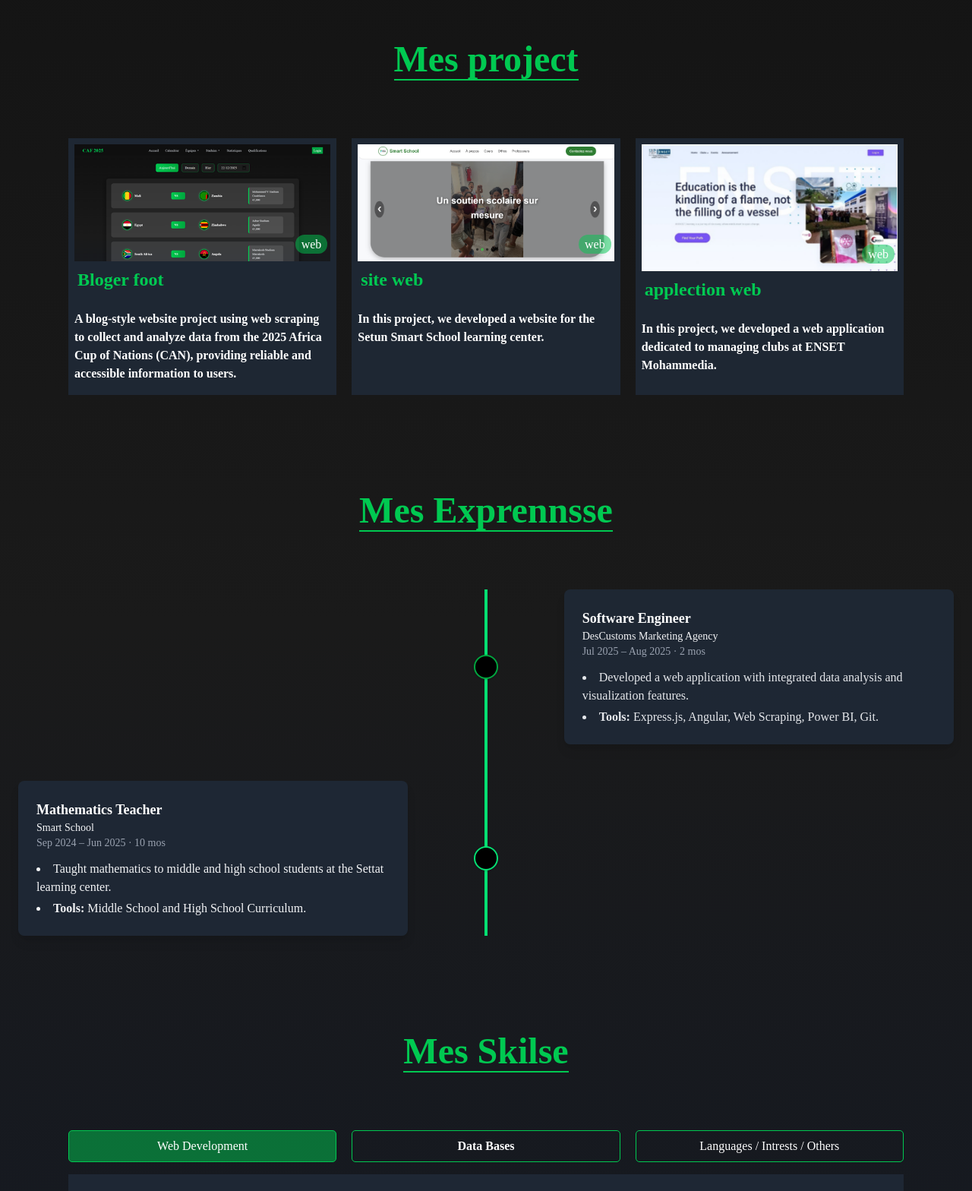
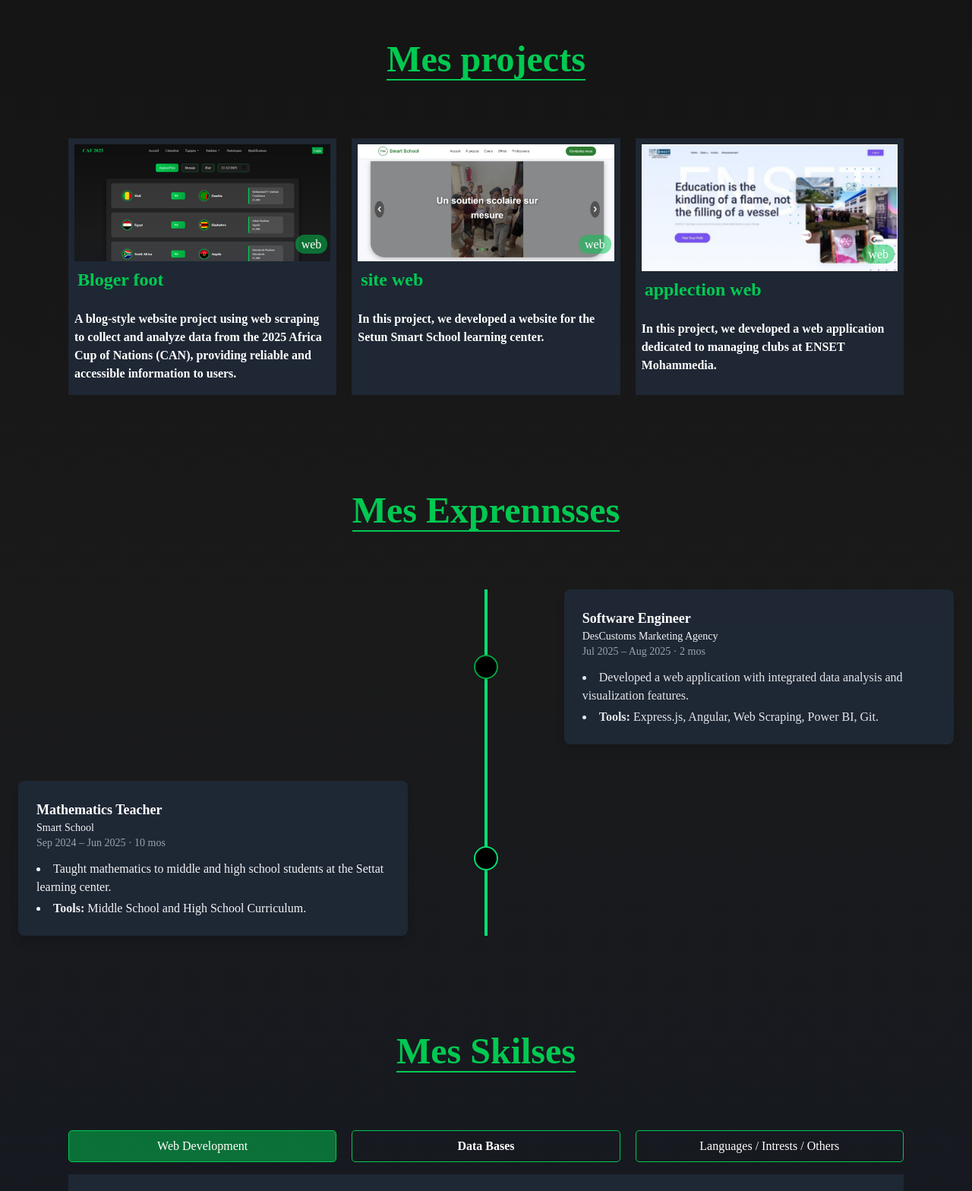
Before and after one commit to Ilyasse-ben/Portfolio, an Angular app in the folder portfolio/: page / in a window 1280 px wide. Shown: the part 874-2442 px from the top of the page at 76% size. Built offline with nearby package versions, Linux system fonts and the light colour scheme.

Commit message:
mintenence

```diff
--- a/portfolio/src/app/app.html
+++ b/portfolio/src/app/app.html
@@ -51,7 +51,7 @@
   </div>
 </div>
 <div id="title">
-  <h3 id="Projet" class="text-5xl font-bold text-green-500 text-center mb-20 mt-32 "><span class="border-b-2">Mes project</span></h3>
+  <h3 id="Projet" class="text-5xl font-bold text-green-500 text-center mb-20 mt-32 "><span class="border-b-2">Mes projects</span></h3>
 </div>
 
 <!-- Projet page -->
@@ -98,7 +98,7 @@
 
 </div>
 <div id="title">
-  <h3 id="Exprennsse" class="text-5xl font-bold text-green-500 text-center mb-20 mt-32"><span class="border-b-2">Mes Exprennsse</span></h3>
+  <h3 id="Exprennsse" class="text-5xl font-bold text-green-500 text-center mb-20 mt-32"><span class="border-b-2">Mes Exprennsses</span></h3>
 </div>
 <!-- Exprennsse page mobile -->
 <!-- Item gauche -->
@@ -163,7 +163,7 @@
   </div>
 </div>
 <div>
-  <h3 id="skils" class="text-5xl font-bold text-green-500 text-center mb-20 mt-32"><span class="border-b-2">Mes Skilse</span></h3>
+  <h3 id="skils" class="text-5xl font-bold text-green-500 text-center mb-20 mt-32"><span class="border-b-2">Mes Skilses</span></h3>
 </div>
 <!-- skile page -->
 <div  class="w-[90%] max-w-[1100px] my-[30px] mx-auto min-h[100vh]">
--- a/portfolio/src/index.html
+++ b/portfolio/src/index.html
@@ -2,7 +2,7 @@
 <html lang="en">
 <head>
   <meta charset="utf-8">
-  <title>Portfolio</title>
+  <title>ILYASSE BEN TALEB</title>
   <base href="/">
   <meta name="viewport" content="width=device-width, initial-scale=1">
   <link rel="icon" type="image/x-icon" href="favicon.ico">
```
Also changed, not shown: 1 other file (tests, documents, lock files or other folders).
